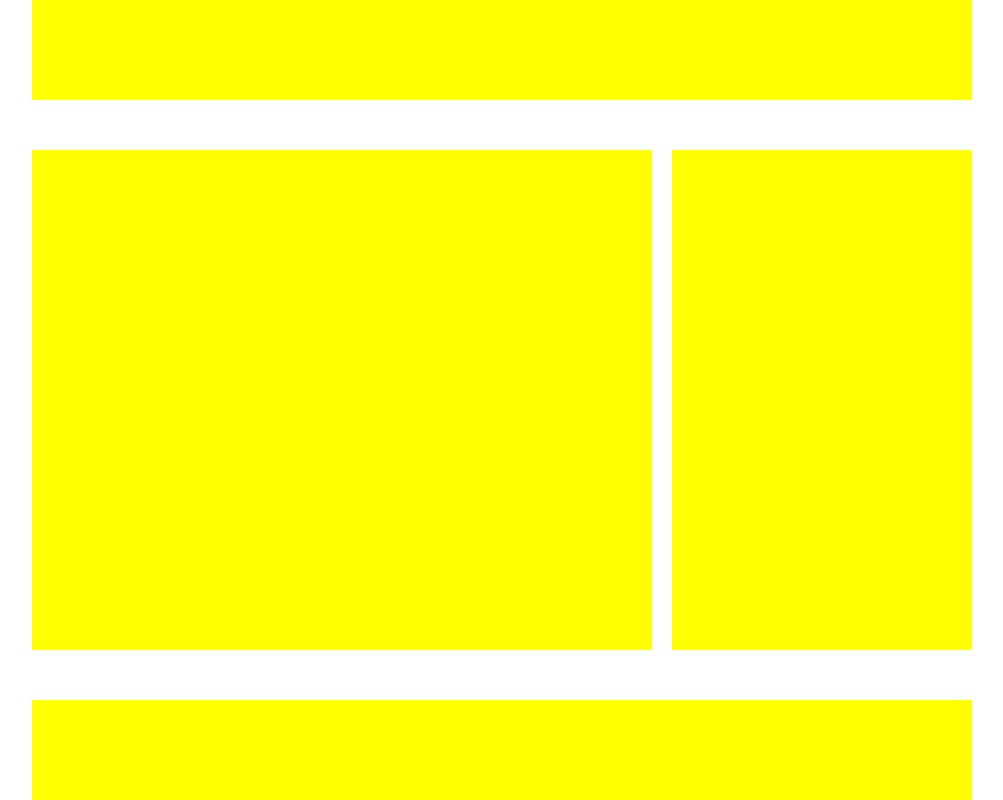
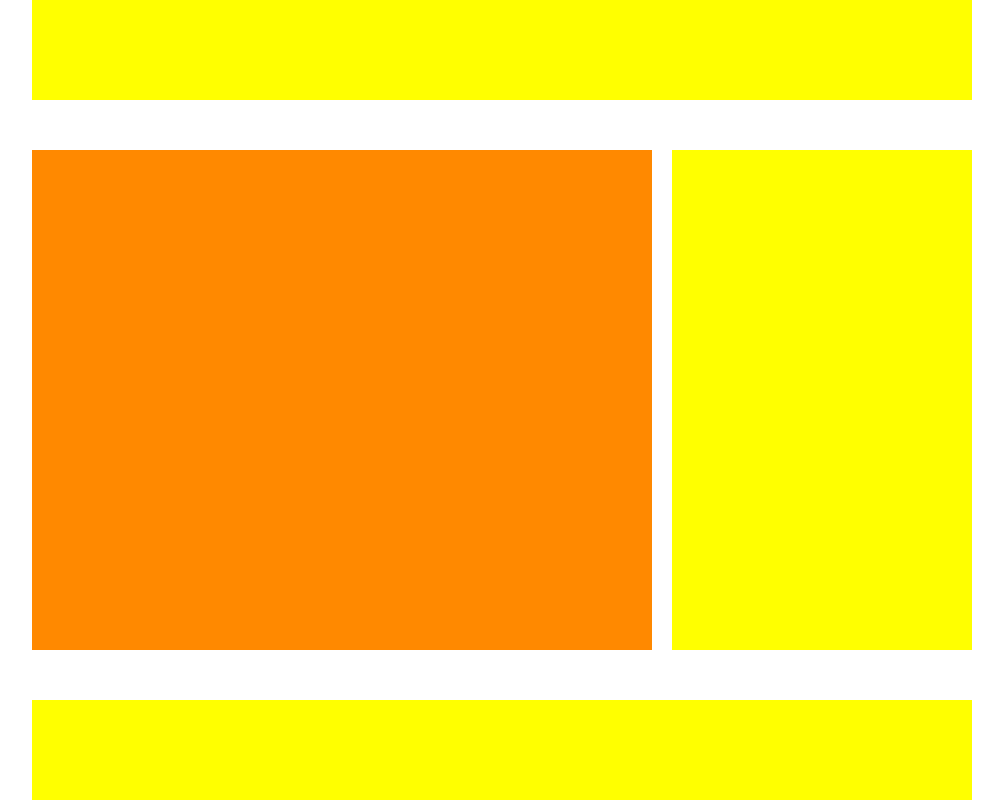
Before and after one commit to ghkmkm/git1, a plain HTML site: page git2/index.html in a window 1280 px wide. Shown: the whole page, without its empty margins (138-1141 px from the left). Drawn offline with Linux system fonts and the light colour scheme.

Commit message:
#main bgcを変更

```diff
--- a/git2/css/style.css
+++ b/git2/css/style.css
@@ -18,7 +18,7 @@
     width: 620px;
     height: 500px;
     margin-bottom: 50px;
-    background: #ff0;
+    background: #ff8900;
     float: left;
 }
 
```
